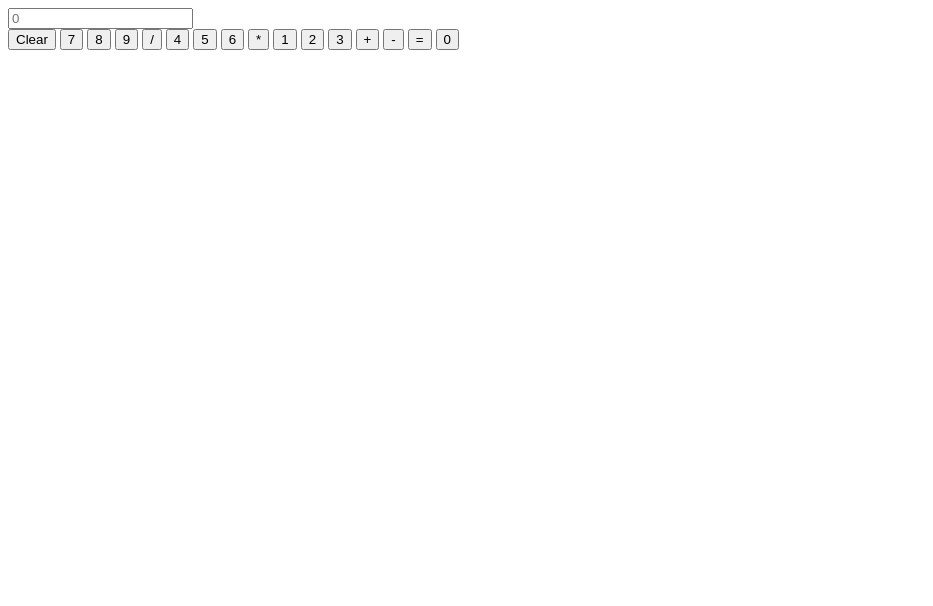
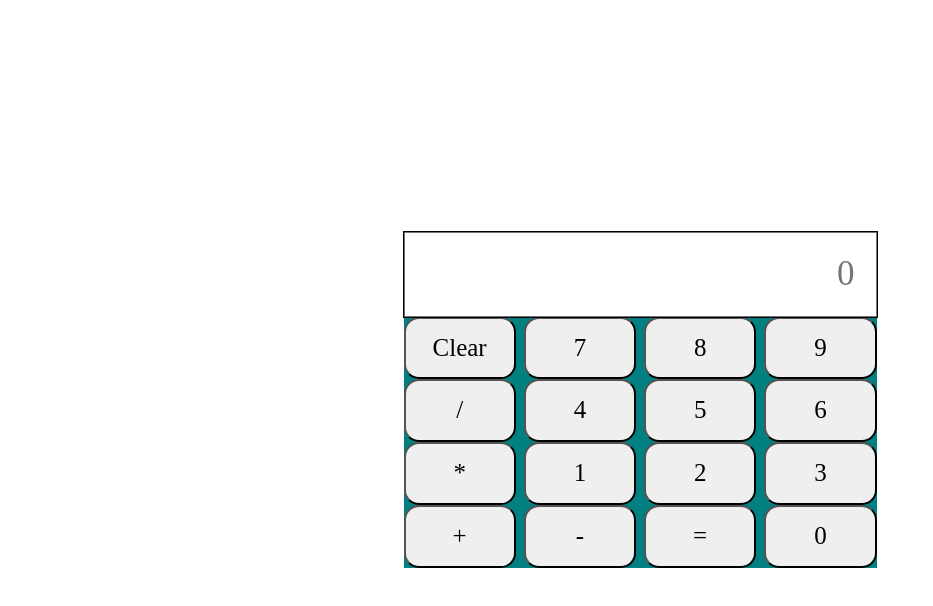
Before and after one commit to Iliascode/calculator, a plain HTML site: page calculator.html in a window 1280 px wide. Shown: the whole page, without its empty margins (0-933 px from the left). Drawn offline with nearby package versions, Linux system fonts and the light colour scheme; files that its build step writes are made by us from their sources; the site is published under a folder, as on GitHub Pages, so addresses that start at the root find nothing.

Commit message:
Update calculator.html

```diff
--- a/calculator.html
+++ b/calculator.html
@@ -5,8 +5,8 @@
     <meta http-equiv="X-UA-Compatible" content="IE=edge">
     <meta name="viewport" content="width=device-width, initial-scale=1.0">
     <title>Calculator</title>
-    <link rel="stylesheet" href="/css/normalize.css">
-    <link rel="stylesheet" href="/css/calculator/calculator.css">
+    <link rel="stylesheet" href="normalize.css">
+    <link rel="stylesheet" href="calculator.css">
 </head>
 <body>
     <div class="calculator">
@@ -32,6 +32,6 @@
             <button class="btn" value="0">0</button>
 </div>
     </div>
-<script src="/JS/calculator/calculator.js"></script>
+<script src="calculator.js"></script>
 </body>
 </html>
```
